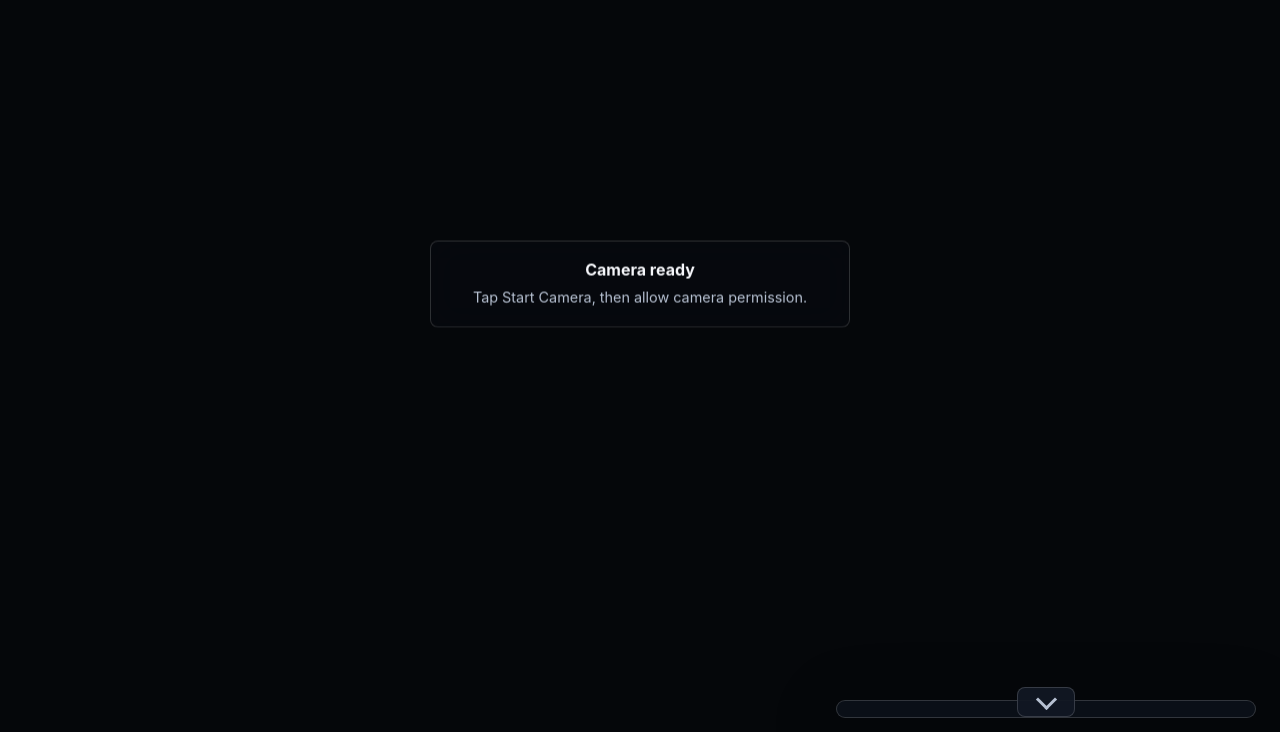
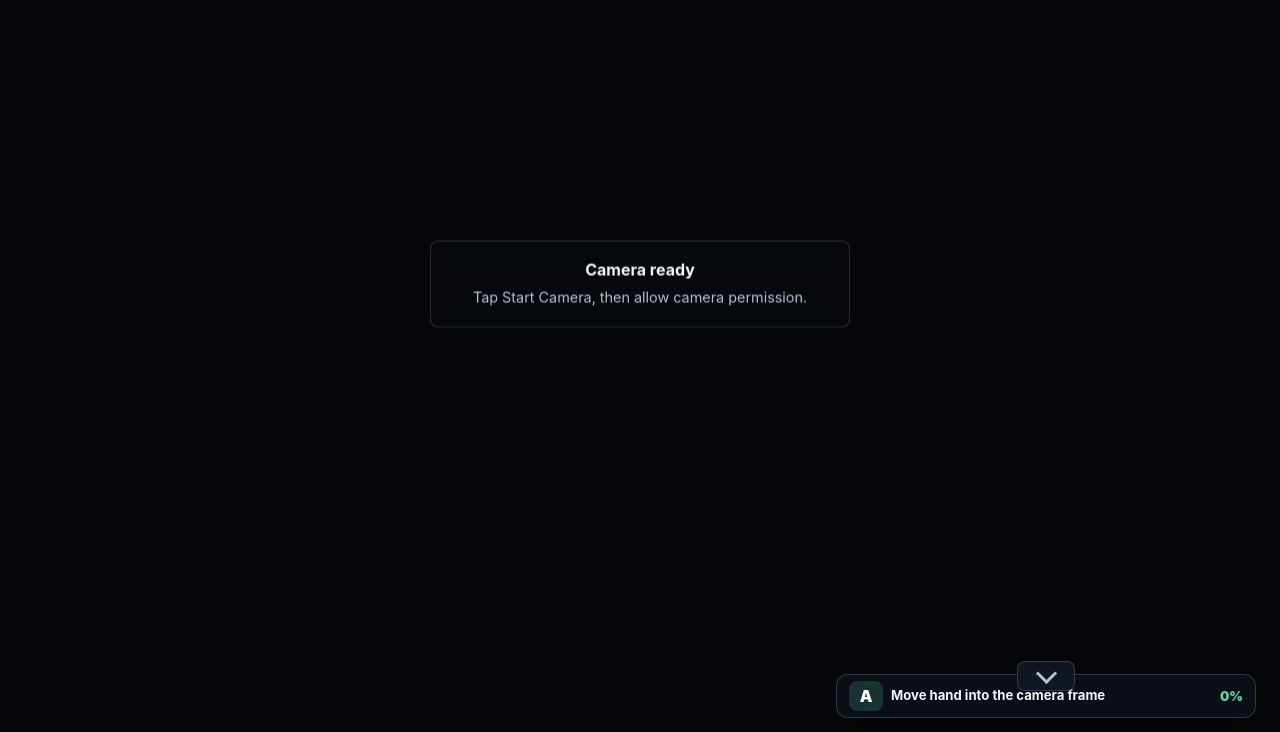
Before and after one commit to DemianBlack88/signcoach-hand-tracking, a website built with Vite: page index.html in a window 1280 px wide. Both pictures are taken after a click on the button "Collapse practice controls". Shown: the part 68-800 px from the top of the page. Built offline with nearby package versions, Linux system fonts and the light colour scheme.

Commit message:
Collapsable menu

```diff
--- a/index.html
+++ b/index.html
@@ -53,6 +53,12 @@
           title="Collapse practice controls"
         ></button>
 
+        <div class="collapsed-summary" aria-live="polite">
+          <span id="collapsedTarget">A</span>
+          <strong id="collapsedFeedback">Move hand into the camera frame</strong>
+          <span id="collapsedScore">0%</span>
+        </div>
+
         <div id="lessonPanelBody" class="lesson-panel-body">
           <div class="lesson-summary">
             <div>
--- a/src/app.mjs
+++ b/src/app.mjs
@@ -15,6 +15,9 @@ const els = {
   referenceImage: document.querySelector("#referenceImage"),
   referenceTitle: document.querySelector("#referenceTitle"),
   referenceCues: document.querySelector("#referenceCues"),
+  collapsedTarget: document.querySelector("#collapsedTarget"),
+  collapsedFeedback: document.querySelector("#collapsedFeedback"),
+  collapsedScore: document.querySelector("#collapsedScore"),
   matchScore: document.querySelector("#matchScore"),
   detectionStatus: document.querySelector("#detectionStatus"),
   feedbackMessage: document.querySelector("#feedbackMessage"),
@@ -49,6 +52,7 @@ const feedbackState = createFeedbackState();
 function setTarget(nextTarget) {
   target = nextTarget;
   els.targetLetter.textContent = target;
+  els.collapsedTarget.textContent = target;
   els.instructionText.textContent = HANDSHAPE_INSTRUCTIONS[target];
   updateReference(target);
   els.letterButtons.forEach((button) => {
@@ -63,8 +67,6 @@ function updateReference(nextTarget) {
 
   els.referenceImage.innerHTML = "";
   els.referenceImage.style.setProperty("--ref-image", `url("${reference.imageUrl}")`);
-  els.referenceImage.style.setProperty("--ref-position", reference.cropPosition);
-  els.referenceImage.style.setProperty("--ref-size", reference.cropSize);
   els.referenceTitle.textContent = reference.title;
   els.referenceCues.innerHTML = reference.cues.map((cue) => `<li>${cue}</li>`).join("");
 }
@@ -184,6 +186,7 @@ function updateDetectedState(hands, now) {
   els.detectionStatus.textContent = `${primaryHand.handedness} hand detected`;
   els.feedbackMessage.textContent = stable.feedback;
   els.matchScore.textContent = `${scorePercent}%`;
+  updateCollapsedSummary(stable.feedback, scorePercent);
   els.cameraMessage.hidden = true;
 
   updateDebug({
@@ -202,6 +205,7 @@ function updateNoHandState(feedback) {
   els.detectionStatus.textContent = "No hand detected";
   els.feedbackMessage.textContent = stable.feedback;
   els.matchScore.textContent = "0%";
+  updateCollapsedSummary(stable.feedback, 0);
 
   updateDebug({
     detected: false,
@@ -220,6 +224,11 @@ function updateDebug({ detected, handedness, confidence, score, feedback }) {
   els.debugScore.textContent = Number.isFinite(score) ? score.toFixed(2) : "0";
   els.debugFeedback.textContent = feedback;
   els.debugFps.textContent = fps ? String(fps) : "-";
+}
+
+function updateCollapsedSummary(feedback, scorePercent) {
+  els.collapsedFeedback.textContent = feedback;
+  els.collapsedScore.textContent = `${scorePercent}%`;
 }
 
 function setCameraMessage(title, detail) {
--- a/src/reference-handshapes.mjs
+++ b/src/reference-handshapes.mjs
@@ -1,25 +1,21 @@
-import aslAlphabetReferenceUrl from "./assets/asl-alphabet-reference.jpg";
+import referenceAUrl from "./assets/reference-a.jpg";
+import referenceBUrl from "./assets/reference-b.jpg";
+import referenceLUrl from "./assets/reference-l.jpg";
 
 export const HANDSHAPE_REFERENCES = {
   A: {
     title: "A from ASL alphabet chart",
     cues: ["Match the fist shape shown in the reference", "Thumb stays visible along the side"],
-    imageUrl: aslAlphabetReferenceUrl,
-    cropPosition: "16px -32px",
-    cropSize: "720px auto"
+    imageUrl: referenceAUrl
   },
   B: {
     title: "B from ASL alphabet chart",
     cues: ["Hold the hand flat like the reference", "Keep four fingers straight together"],
-    imageUrl: aslAlphabetReferenceUrl,
-    cropPosition: "-72px -32px",
-    cropSize: "720px auto"
+    imageUrl: referenceBUrl
   },
   L: {
     title: "L from ASL alphabet chart",
     cues: ["Index finger points up", "Thumb opens to the side"],
-    imageUrl: aslAlphabetReferenceUrl,
-    cropPosition: "-565px -255px",
-    cropSize: "720px auto"
+    imageUrl: referenceLUrl
   }
 };
--- a/src/styles.css
+++ b/src/styles.css
@@ -198,9 +198,48 @@ button:focus-visible {
   gap: 12px;
 }
 
+.collapsed-summary {
+  display: none;
+  align-items: center;
+  width: 100%;
+  min-height: 40px;
+  gap: 8px;
+  padding: 0 12px;
+}
+
+.collapsed-summary span:first-child {
+  display: grid;
+  width: 34px;
+  height: 30px;
+  flex: 0 0 auto;
+  place-items: center;
+  border-radius: 8px;
+  background: rgba(89, 214, 167, 0.18);
+  color: #ffffff;
+  font-size: 1rem;
+  font-weight: 900;
+}
+
+.collapsed-summary strong {
+  min-width: 0;
+  flex: 1 1 auto;
+  overflow: hidden;
+  color: #f6f7fb;
+  font-size: 0.82rem;
+  line-height: 1.15;
+  text-overflow: ellipsis;
+  white-space: nowrap;
+}
+
+.collapsed-summary span:last-child {
+  flex: 0 0 auto;
+  color: var(--accent);
+  font-size: 0.82rem;
+  font-weight: 900;
+}
+
 .lesson-panel.is-collapsed {
-  height: 18px;
-  min-height: 18px;
+  min-height: 44px;
   padding: 0;
 }
 
@@ -210,6 +249,10 @@ button:focus-visible {
 
 .lesson-panel.is-collapsed .lesson-panel-body {
   display: none;
+}
+
+.lesson-panel.is-collapsed .collapsed-summary {
+  display: flex;
 }
 
 .lesson-summary {
@@ -272,9 +315,9 @@ button:focus-visible {
   overflow: hidden;
   background-color: #ffffff;
   background-image: var(--ref-image);
-  background-position: var(--ref-position);
+  background-position: center;
   background-repeat: no-repeat;
-  background-size: var(--ref-size);
+  background-size: contain;
 }
 
 .reference-copy {
```
Also changed, not shown: src/assets/reference-a.jpg (added), src/assets/reference-b.jpg (added), src/assets/reference-l.jpg (added).
